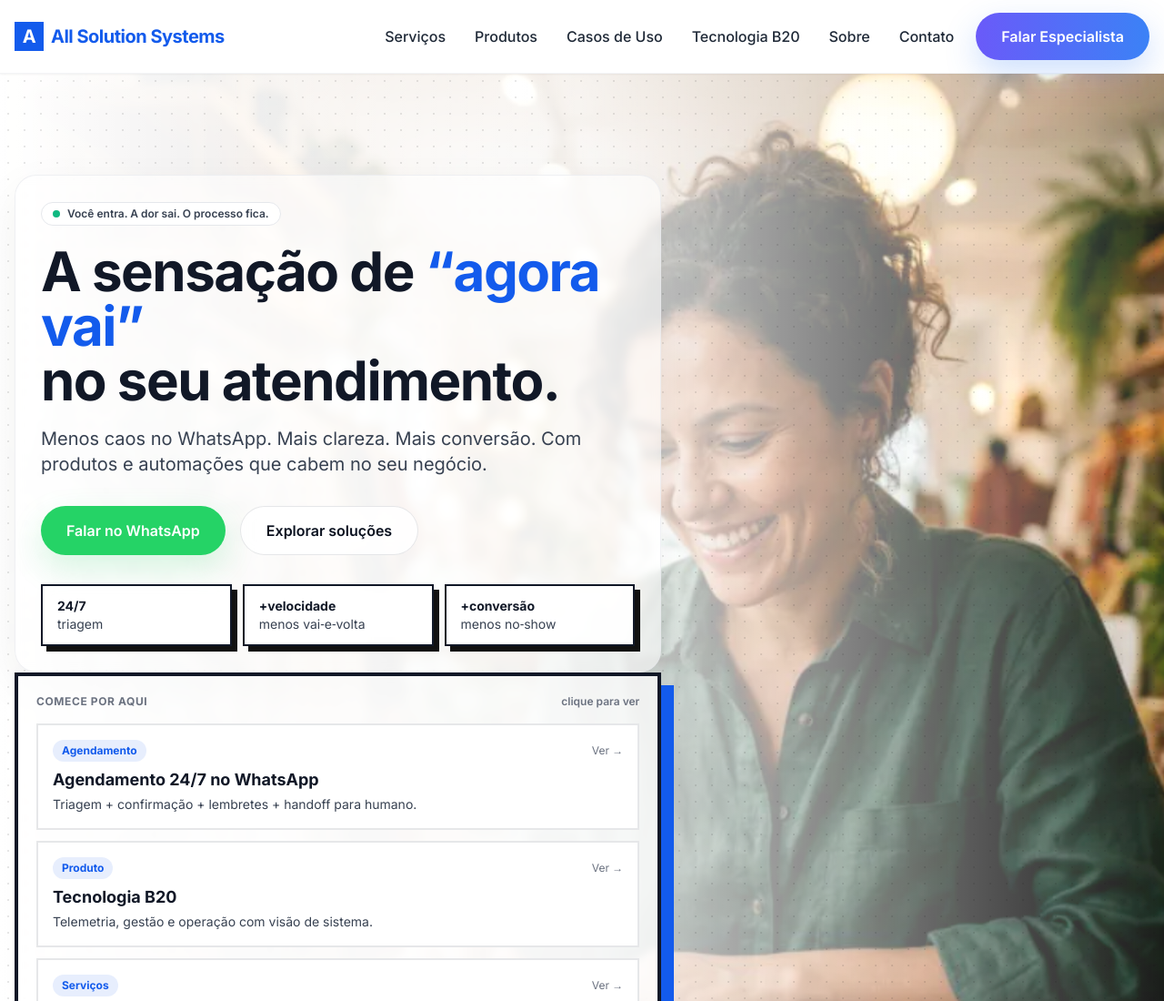
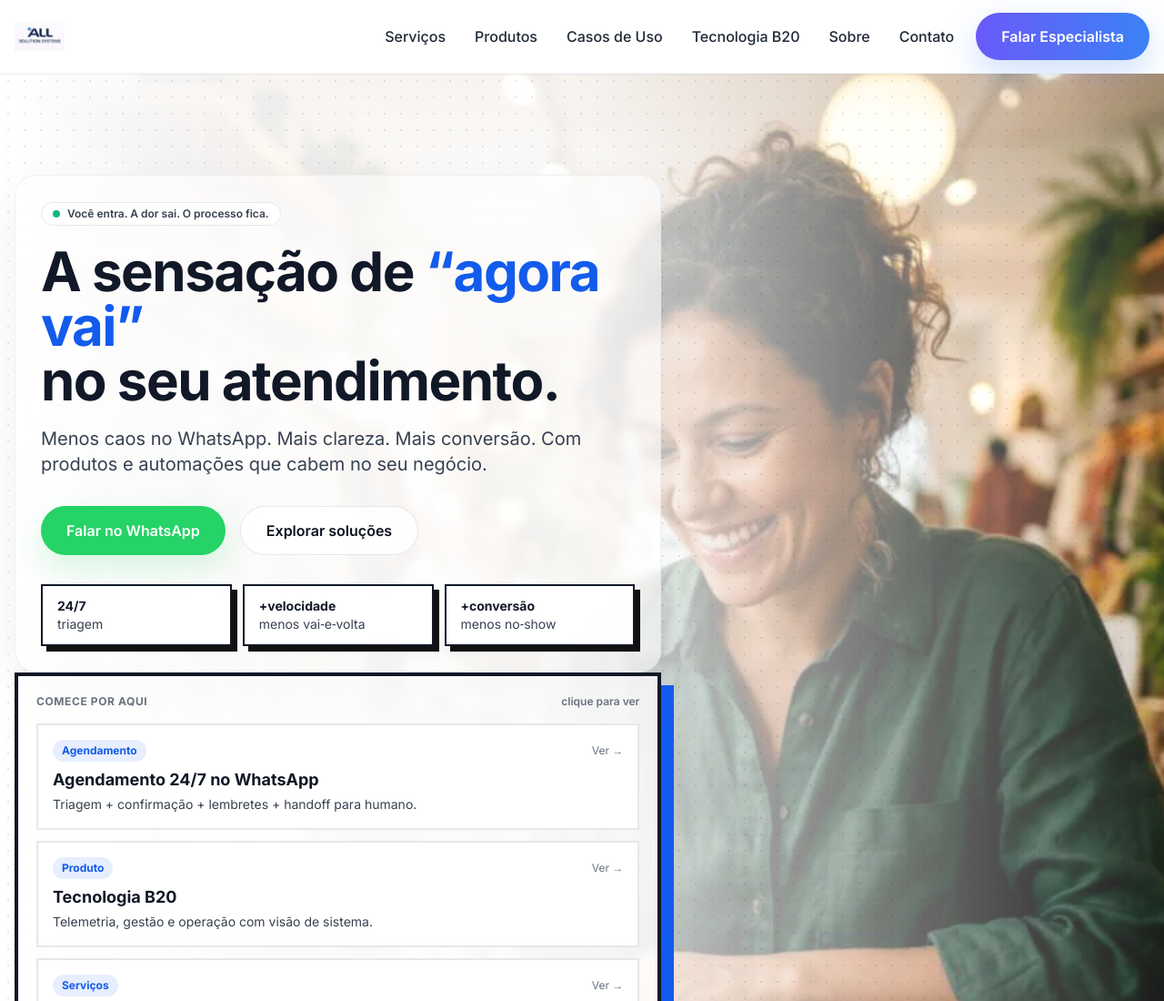
Before and after one commit to AlexOliverax/All-Solution-Systems, an Astro site: page / in a window 1280 px wide. Shown: the top 1100 px of the page at 91% size. Built offline with nearby package versions, Linux system fonts and the light colour scheme; Astro itself is replaced by a stand-in of ours.

Commit message:
feat: use B20 AllSolutionSystems logo in header

```diff
--- a/src/components/layout/SiteHeader.astro
+++ b/src/components/layout/SiteHeader.astro
@@ -7,10 +7,9 @@ const whatsappUrl = getWhatsAppUrl();
 <header class="fixed top-0 w-full bg-white/95 backdrop-blur-md shadow-sm z-50 border-b border-gray-100 transition-all duration-300">
   <div class="container mx-auto px-4 h-20 flex items-center justify-between">
     <!-- Logo -->
-    <a href="/" class="flex items-center gap-2 group text-primary font-bold text-xl tracking-tight">
-      <span class="w-8 h-8 rounded-brutalist bg-primary text-white flex items-center justify-center font-black">A</span>
-      All Solution Systems
-    </a>
+    <a aria-label="All Solution Systems - Início" href="/" class="flex items-center gap-2 group text-primary font-bold text-xl tracking-tight">
+  <img src="/assets/img/logos/allsolutionsystems-dark.png" alt="All Solution Systems" class="h-8 w-auto" loading="eager" decoding="async" />
+</a>
 
     <!-- Checkbox Hack para Mobile Menu (Sem JS dependência vital) -->
     <input type="checkbox" id="menu-toggle" class="peer hidden" />
```
Also changed, not shown: public/assets/img/logos/allsolutionsystems-dark.png (added), public/assets/img/logos/allsolutionsystems-light.png (added), public/assets/img/logos/allsolutionsystems.png (added).
